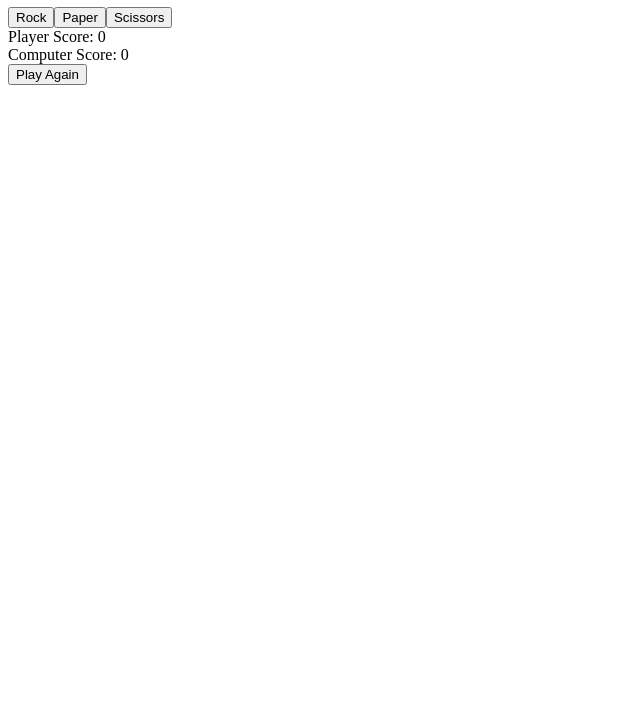
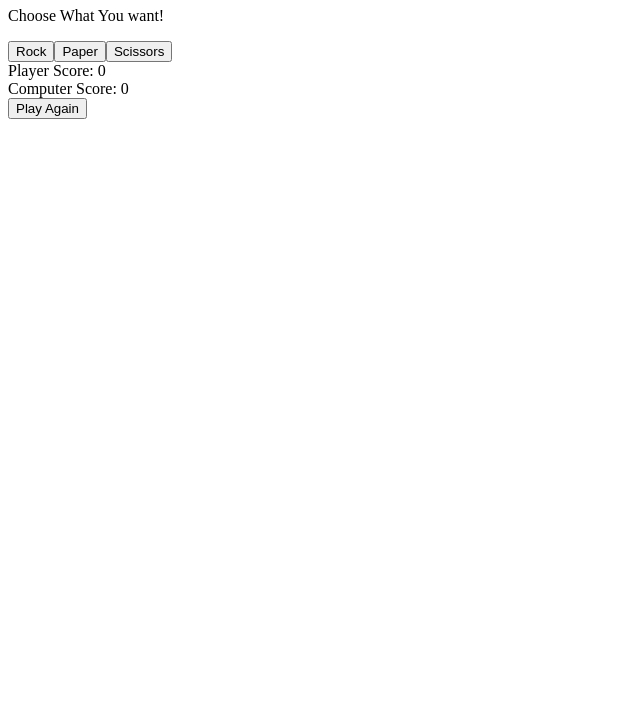
Before and after one commit to saket-1999-hub/rock-paper-scissors-game, a plain HTML site: page index.html in a window 1280 px wide. Shown: the part 73-800 px from the top of the page, without its empty margins (0-640 px from the left). Drawn offline with Linux system fonts and the light colour scheme.

Commit message:
Add paragraph element for asking to choose

```diff
--- a/index.html
+++ b/index.html
@@ -7,6 +7,7 @@
   </head>
   <body>
     <h1>Let's Play Rock Paper Scissors Game.</h1>
+    <p class="ask-msg">Choose What You want!</p>
 
     <script src="./script.js"></script>
   </body>
```
